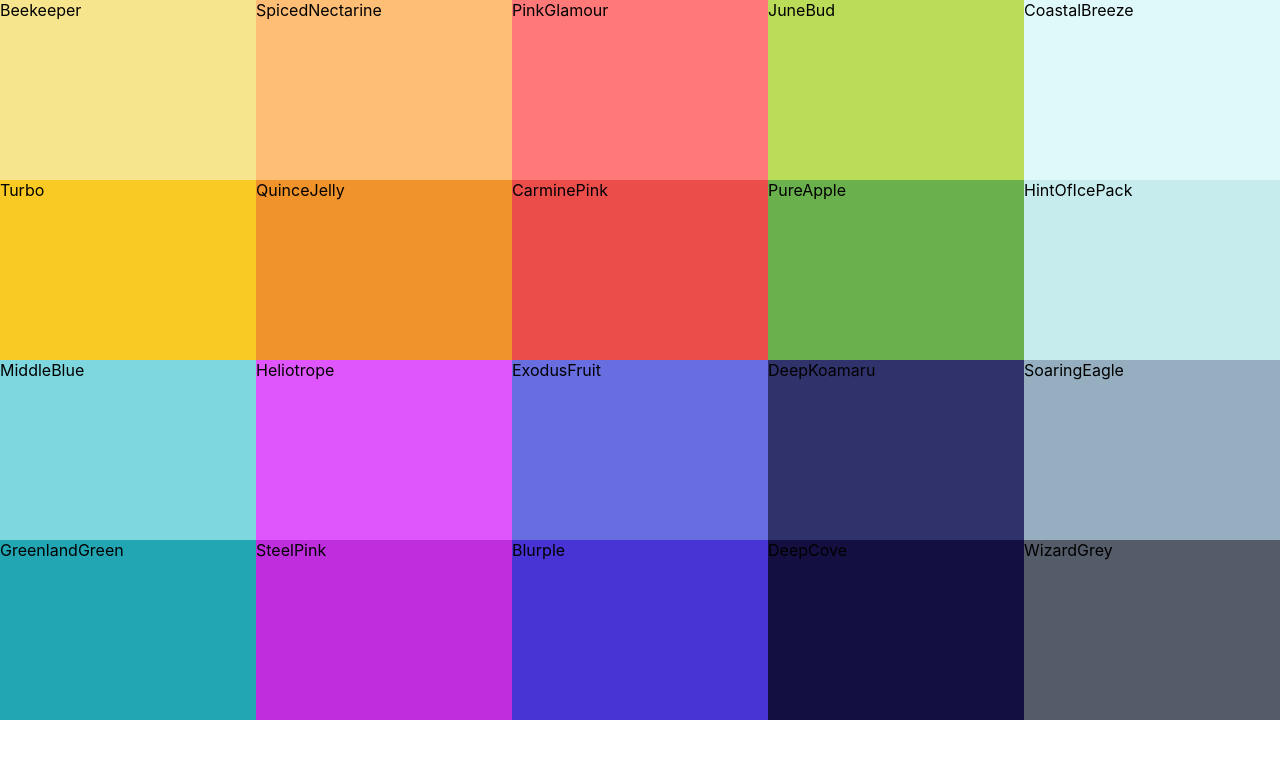
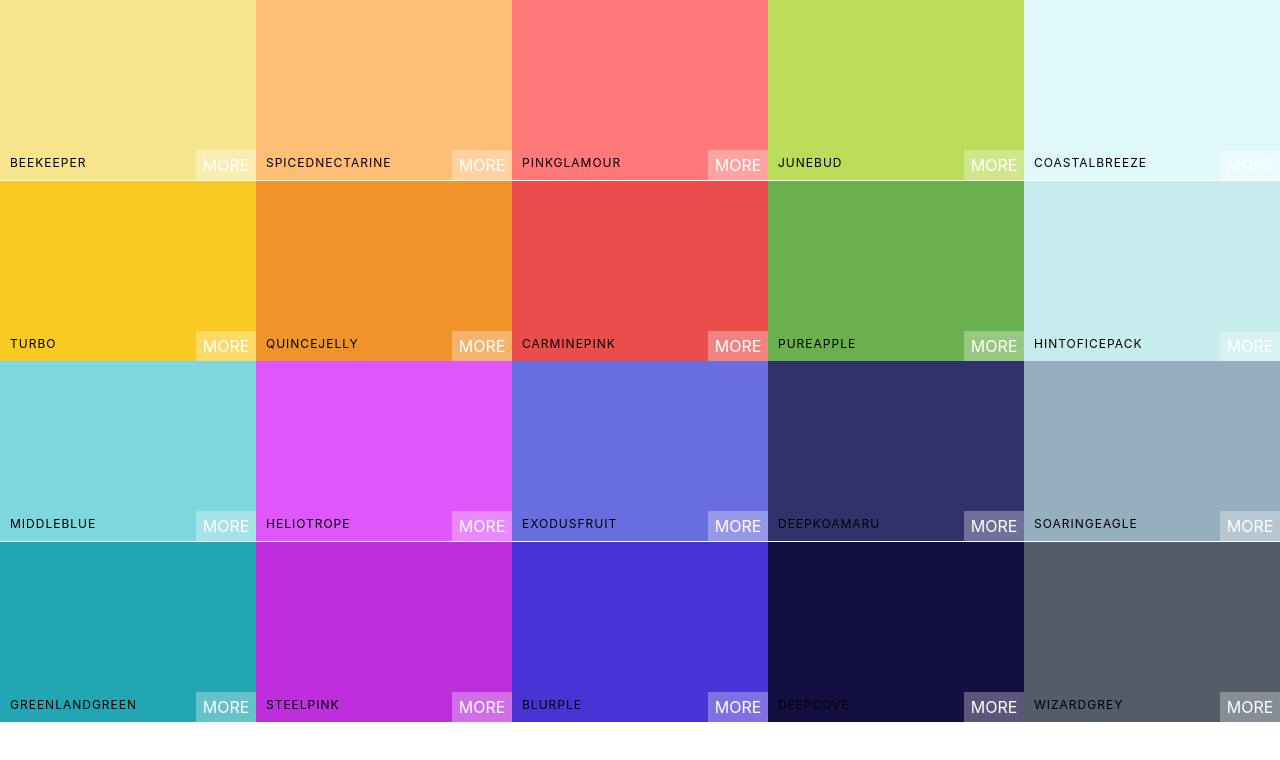
Before and after one commit to JuniorTavarez/color-app, a React (Create React App) app: page / in a window 1280 px wide. Shown: the top 760 px of the page. Built offline with nearby package versions, Linux system fonts and the light colour scheme.

Commit message:
style color-box

```diff
--- a/src/ColorBox.css
+++ b/src/ColorBox.css
@@ -5,4 +5,55 @@
     display: inline-block;
     position: relative;
     cursor: pointer;
+    margin-bottom: -3.5px ;
 }
+
+.copy-button{
+width: 100px;
+height: 30px;
+position: absolute;
+display: inline-block;
+top:50%;
+left: 50%;
+margin: -15px 0 0 -50px ;
+text-align: center;
+outline: none;
+background: rgba(255, 255, 255, .3);
+font-size: 1rem;
+line-height: 30px;
+color: white;
+text-transform: uppercase;
+border: none;
+opacity: 0;
+}
+
+.ColorBox:hover .copy-button{
+    opacity: 1;
+    transition: 0.5s;
+}
+
+.box-content{
+    position: absolute;
+    padding: 10px;
+    width: 100%;
+    left:0px;
+    bottom: 0px;
+    color: black;
+    letter-spacing: 1px;
+    text-transform: uppercase;
+    font-size: 12px;
+}
+
+.see-more{
+    background: rgba(255, 255, 255, .3);
+    position: absolute;
+    border: none;
+    right: 0px;
+    bottom: 0px;
+    color:white;
+    width: 60px;
+    height: 30px;
+    text-align: center;
+    line-height: 30px;
+    text-transform: uppercase;
+}
--- a/src/ColorBox.js
+++ b/src/ColorBox.js
@@ -3,10 +3,16 @@
 
 class ColorBox extends Component {
     render() {
-        console.log(this)
+        const {name, background} = this.props;
         return (
-            <div style={{background: this.props.background}} className='ColorBox'>
-                <span>{this.props.name}</span>
+            <div style={{background}} className='ColorBox'>
+            <div className='copy-container'>
+            <div className='box-content'>
+            <span>{name}</span>
+            </div>
+            <button className='copy-button'>Copy</button>
+            </div>
+            <span className='see-more'>More</span>
             </div>
         );
     }
```
